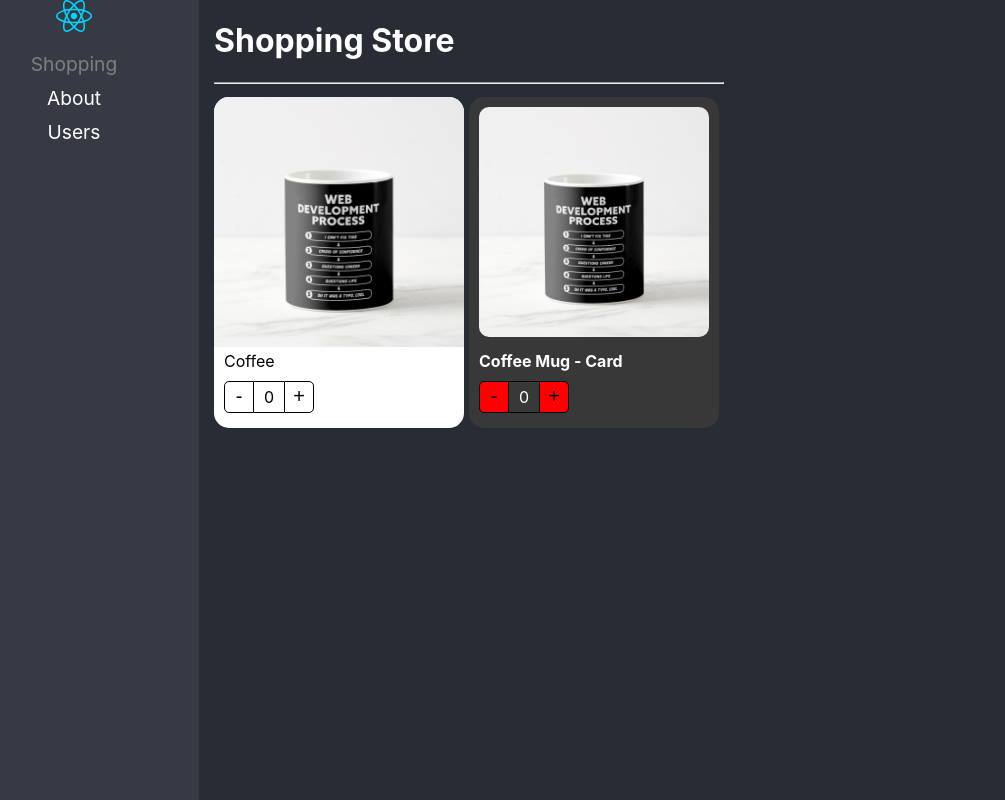
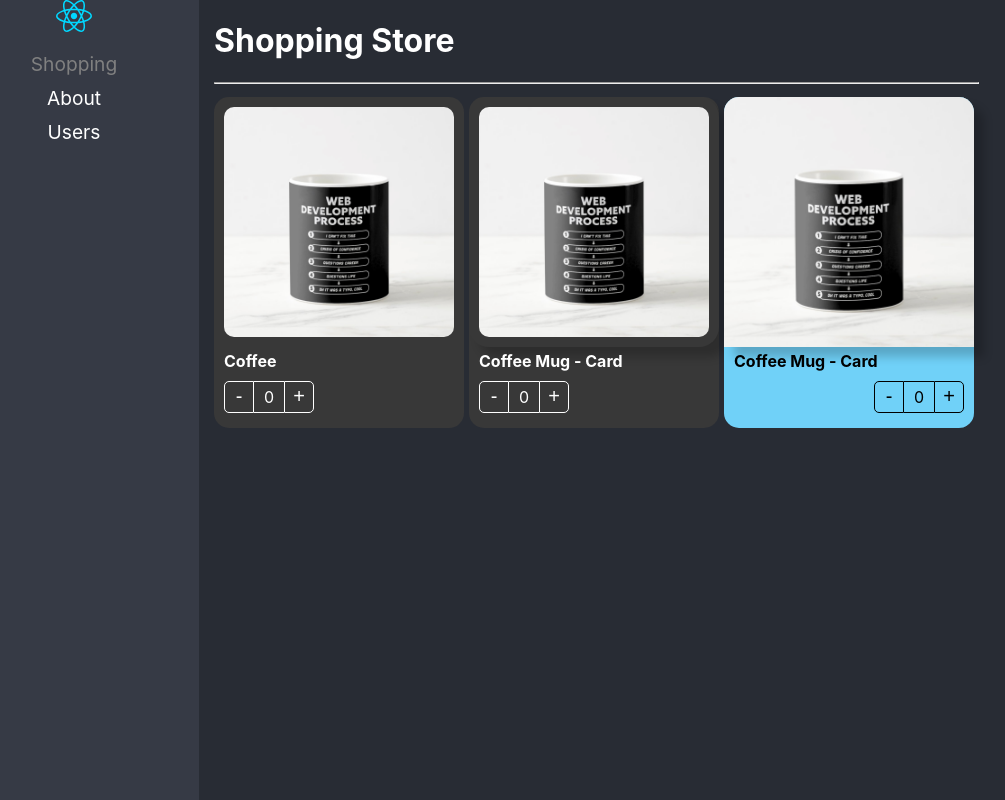
Before and after one commit to joelc24/react-lazy, a React (Vite) app: page / in a window 1280 px wide. Shown: the whole page, without its empty margins (51-1056 px from the left). Built offline with nearby package versions, Linux system fonts and the light colour scheme.

Commit message:
Component extend styles

```diff
--- a/src/02-component-patterns/components/ProductButtons.tsx
+++ b/src/02-component-patterns/components/ProductButtons.tsx
@@ -1,19 +1,23 @@
-import { useContext } from "react"
+import { CSSProperties, useContext } from "react"
 import { ProductContext } from "./ProductCard"
 
 import styles from '../styles/styles.module.css'
 
-interface Props {
-    className: string
+export interface Props {
+    className?: string,
+    style?: CSSProperties
 }
 
 
-export const ProductButtons = ({className}: Props) =>{
+export const ProductButtons = ({className, style}: Props) =>{
 
     const { increaseBy, counter } = useContext(ProductContext)
 
     return (
-        <div className={`${ styles.buttonsContainer } ${className}`}>
+        <div
+            className={`${ styles.buttonsContainer } ${className}`}
+            style={style}
+        >
             <button
                 className={ styles.buttonMinus }
                 onClick={ ()=> increaseBy( -1 ) }
--- a/src/02-component-patterns/components/ProductCard.tsx
+++ b/src/02-component-patterns/components/ProductCard.tsx
@@ -1,8 +1,8 @@
 import styles from '../styles/styles.module.css'
 
 import { useProduct } from '../hooks/useProduct'
-import { createContext, ReactElement } from 'react'
-import { ProductContextProps, ProductCardProps, Product } from '../interfaces/interfaces'
+import { createContext, CSSProperties, ReactElement } from 'react'
+import { ProductContextProps, Product } from '../interfaces/interfaces'
 import { ProductImage } from './ProductImage'
 import { ProductTitle } from './ProductTitle'
 import { ProductButtons } from './ProductButtons'
@@ -12,8 +12,15 @@ export const ProductContext = createContext({} as ProductContextProps)
 const { Provider } = ProductContext
 
 
+export interface Props {
+  product: Product,
+  children?: ReactElement | ReactElement[],
+  className?: string,
+  style?: CSSProperties
+}
 
-export const ProductCard = ({ children, product, className } : ProductCardProps) => {
+
+export const ProductCard = ({ children, product, className, style } : Props) => {
 
     const { counter, increaseBy } = useProduct()
 
@@ -24,7 +31,10 @@ export const ProductCard = ({ children, product, className } : ProductCardProps)
         product
     }}>
 
-    <div className={ `${styles.productCard} ${className}` }>
+    <div
+      className={ `${styles.productCard} ${className}` }
+      style={style}
+    >
 
         { children }
 
--- a/src/02-component-patterns/components/ProductImage.tsx
+++ b/src/02-component-patterns/components/ProductImage.tsx
@@ -1,15 +1,16 @@
-import { useContext } from "react"
+import { CSSProperties, useContext } from "react"
 import { ProductContext } from "./ProductCard"
 
 import noImage from '../assets/no-image.jpg'
 import styles from '../styles/styles.module.css'
 
-interface Props {
+export interface Props {
     img?: string
-    className?: string
+    className?: string,
+    style?: CSSProperties
 }
 
-export const ProductImage = ({img = '', className}:Props) => {
+export const ProductImage = ({img = '', className, style}:Props) => {
 
     const { product } = useContext(ProductContext)
 
@@ -29,6 +30,7 @@ export const ProductImage = ({img = '', className}:Props) => {
             className={ `${styles.productImg} ${ className }` }
             src={ img ? img : noImage }
             alt="coffee mug"
+            style={style}
         />
 
     )
--- a/src/02-component-patterns/components/ProductTitle.tsx
+++ b/src/02-component-patterns/components/ProductTitle.tsx
@@ -1,20 +1,26 @@
-import { useContext } from "react"
+import { CSSProperties, useContext } from "react"
 import { ProductContext } from "./ProductCard"
 
 import styles from '../styles/styles.module.css'
 
-interface Props {
+export interface Props {
     title?: string,
-    className?: string
+    className?: string ,
+    style?: CSSProperties
 }
 
 
-export const ProductTitle = ({ title, className }: Props) => {
+export const ProductTitle = ({ title, className, style }: Props) => {
 
     const { product } = useContext(ProductContext)
 
     return (
 
-        <span className={ `${styles.productDescription} ${className}` }>{ title ? title : product.title }</span>
+        <span
+            className={ `${styles.productDescription} ${className}` }
+            style={style}
+        >
+            { title ? title : product.title }
+        </span>
     )
 }
--- a/src/02-component-patterns/pages/ShoppingPages.tsx
+++ b/src/02-component-patterns/pages/ShoppingPages.tsx
@@ -36,16 +36,38 @@ export const ShoppingPages = () => {
             } } counter={0}/>
           </ProductCard> */}
 
-          <ProductCard product={ product }>
-            <ProductCard.Image/>
-            <ProductCard.Title title={ 'Coffee' } />
-            <ProductCard.Buttons/>
+          <ProductCard product={ product } className="text-white bg-dark">
+            <ProductCard.Image className="custom-image"/>
+            <ProductCard.Title className="text-bold" title={ 'Coffee' } />
+            <ProductCard.Buttons className="custom-buttons"/>
           </ProductCard>
 
           <ProductCard product={ product } className="text-white bg-dark">
-            <ProductImage className="custom-image"/>
+            <ProductImage className="custom-image" style={{
+              boxShadow: '10px 10px 10px rgba(0,0,0,0.2)'
+            }}/>
             <ProductTitle className="text-bold" />
             <ProductButtons className="custom-buttons"/>
+          </ProductCard>
+
+          <ProductCard
+            product={ product }
+            style={{
+              backgroundColor: '#70d1f8'
+            }}
+          >
+            <ProductImage style={{
+              boxShadow: '10px 10px 10px rgba(0,0,0,0.2)'
+            }} />
+            <ProductTitle  style={{
+              fontWeight: 'bold',
+            }} />
+            <ProductButtons
+              style={{
+                display: 'flex',
+                justifyContent: 'end'
+              }}
+            />
           </ProductCard>
 
         </div>
--- a/src/02-component-patterns/styles/custom-styles.css
+++ b/src/02-component-patterns/styles/custom-styles.css
@@ -16,6 +16,7 @@
     border-radius: 20px;
 }
 
-.custom-buttons button{
-    background-color: red;
+.custom-buttons button, .custom-buttons div{
+    color: white;
+    border-color: white;
 }
```
Also changed, not shown: src/02-component-patterns/interfaces/interfaces.ts (+13 -9 lines).
